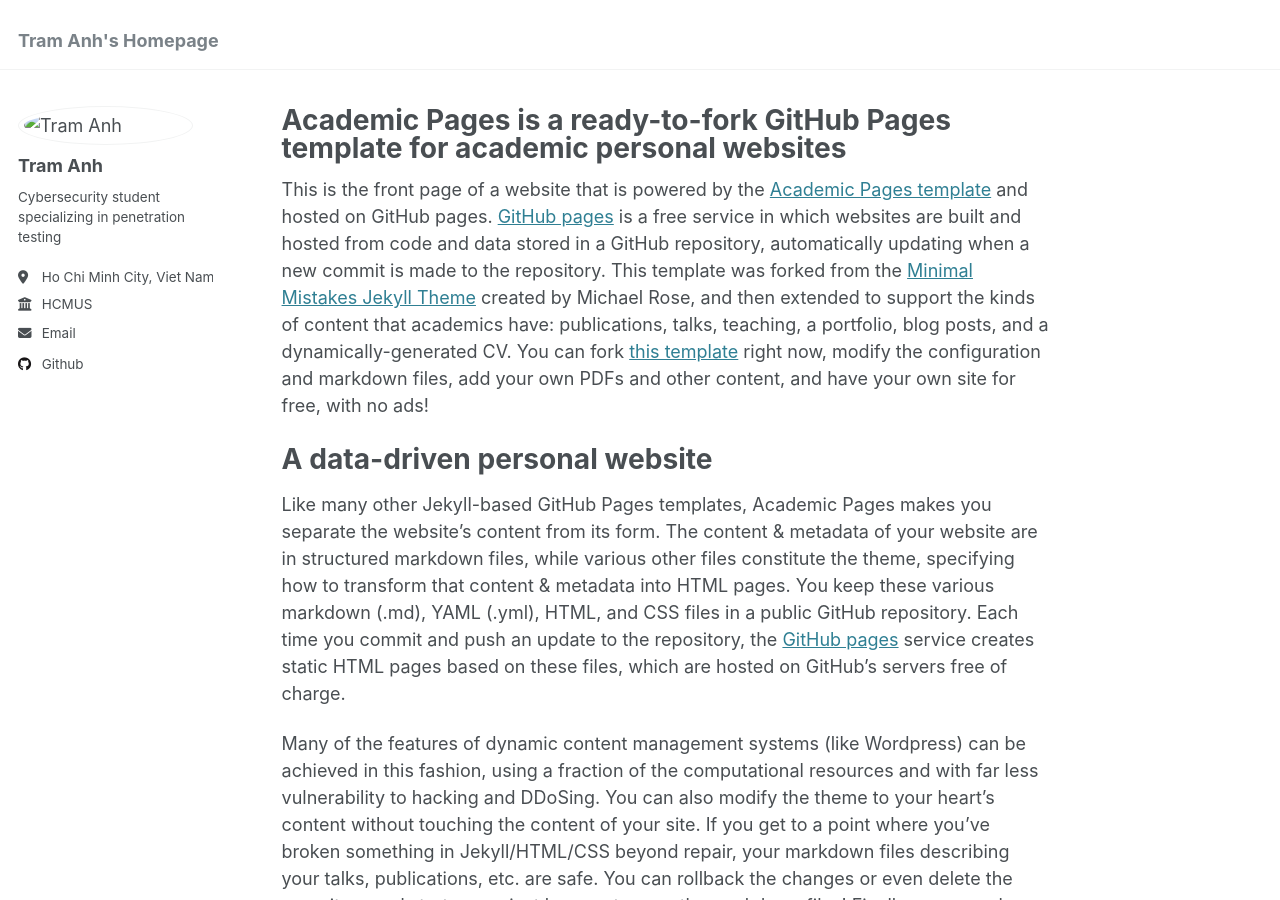
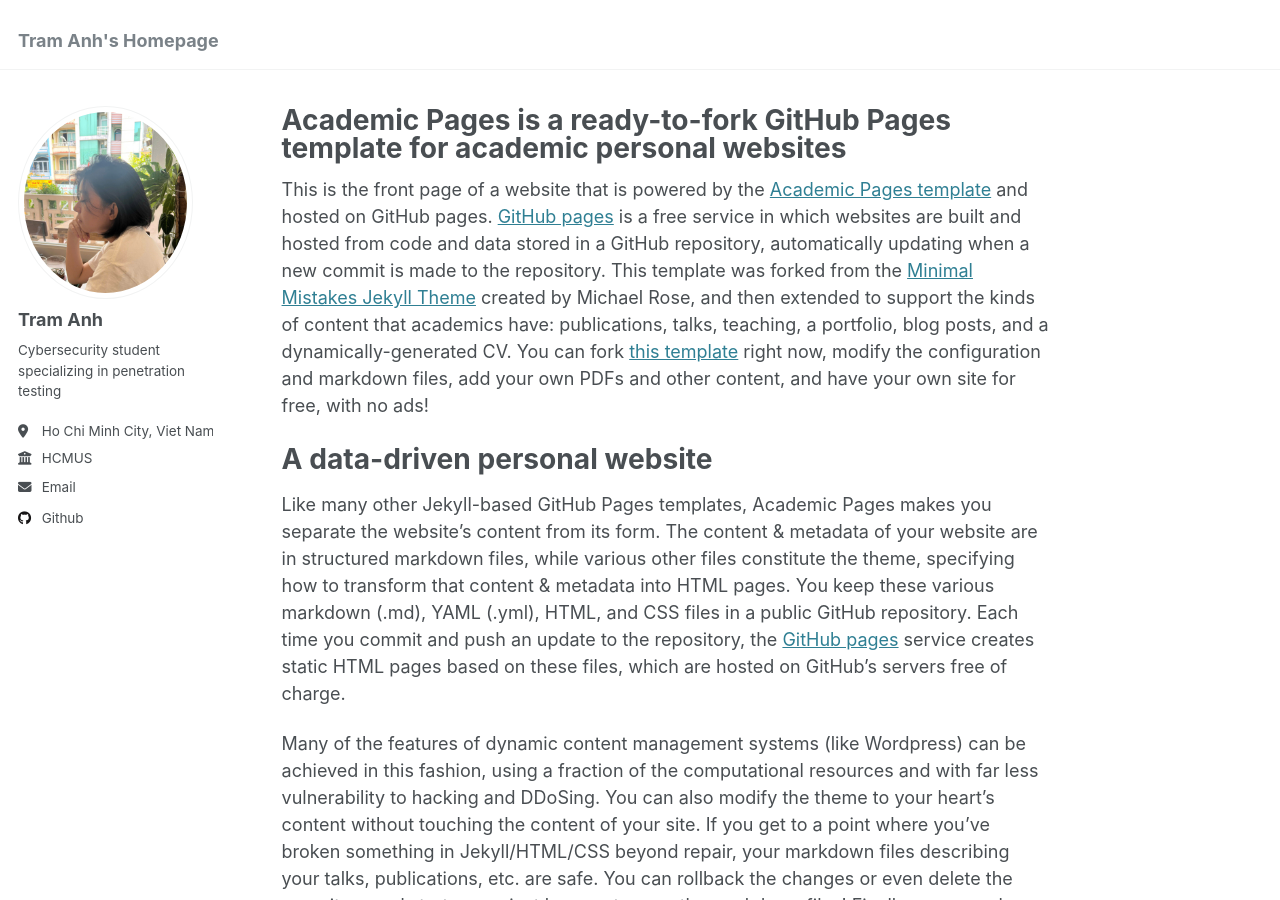
Before and after one commit to tramanh2604/my-pages, a Jekyll site: the page built from _pages/about.md, in a window 1280 px wide and 900 px high. Built offline with Jekyll 4.4.1, drawn with Linux system fonts in a browser that asks for light colours.

Commit message:
Update _config.yml

```diff
--- a/_config.yml
+++ b/_config.yml
@@ -21,7 +21,7 @@ repository               : "academicpages/academicpages.github.io"
 #               Additional customization can be done by editing /_includes/author-profile.html
 author:
   # Biographic information
-  avatar           : "/images/profile1.jpg"
+  avatar           : "profile1.jpg"
   name             : "Tram Anh"
   pronouns         : # example: "she/her"
   bio              : "Cybersecurity student specializing in penetration testing"
```
